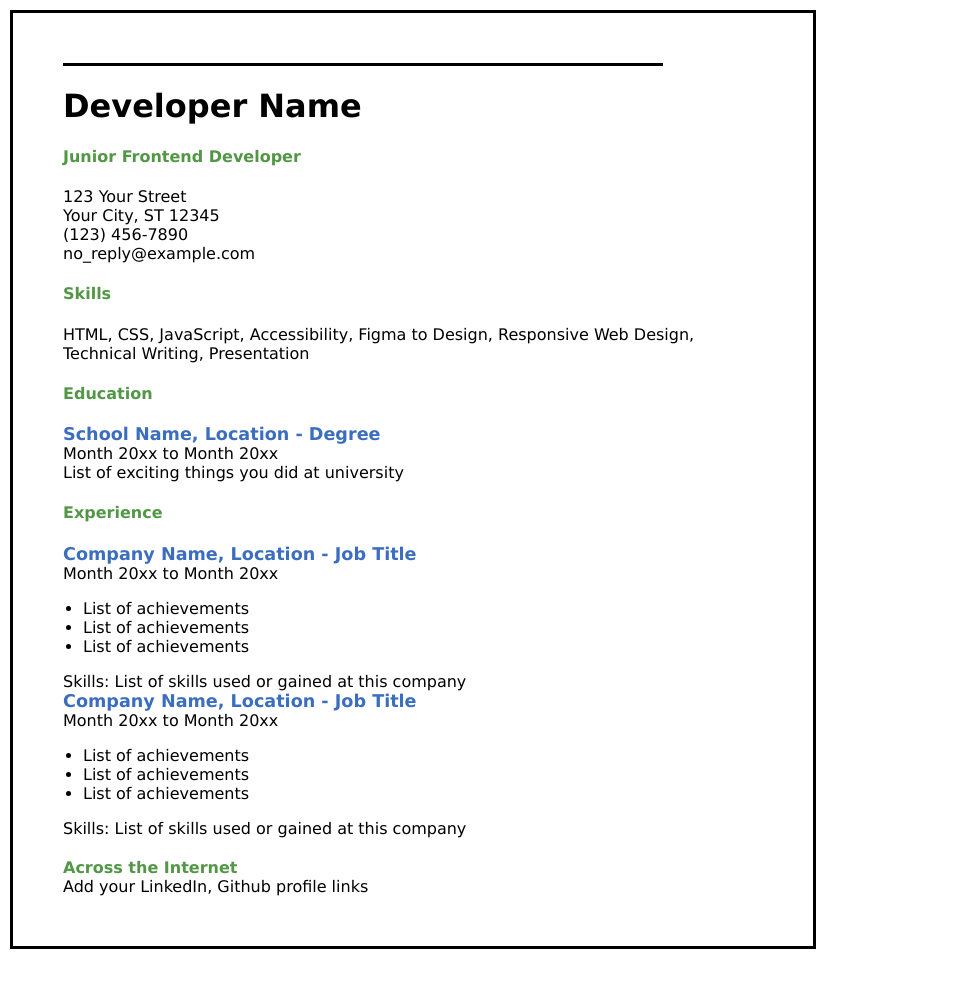
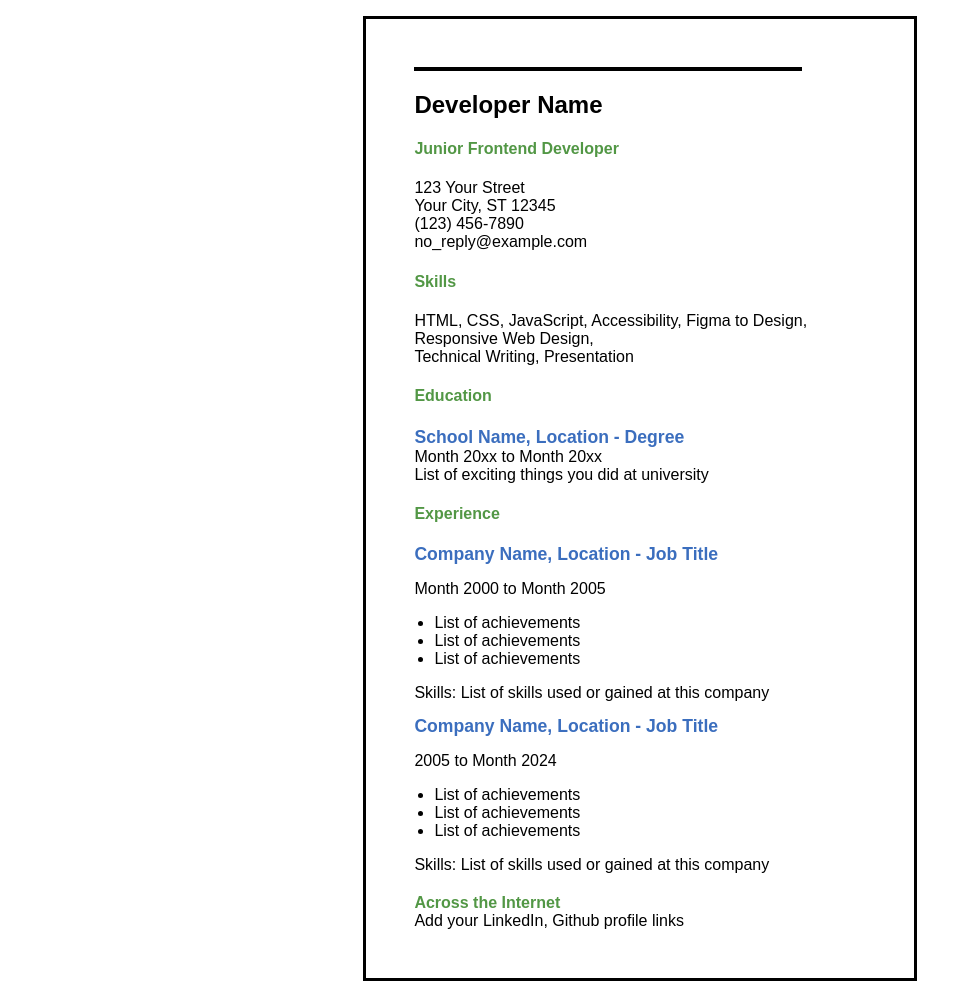
Before and after one commit to gladroe/Frontend-projects, a plain HTML site: page index.html in a window 1280 px wide. Shown: the whole page, without its empty margins (0-970 px from the left). Before the commit the page ends 959 px from the top, so only its background shows below. Drawn offline with Linux system fonts and the light colour scheme.

Commit message:
add README and HTML fixes.

```diff
--- a/index.html
+++ b/index.html
@@ -1,89 +1,88 @@
 <!DOCTYPE html>
 <html lang="en">
+
 <head>
 	<meta charset="UTF-8" />
-		<meta name="viewport" content="width=device-width, initial-scale=1.0" />
+	<meta name="viewport"
+		  content="width=device-width, initial-scale=1.0" />
 	<title>Resume - Junior Frontend Developer</title>
 
 	<!-- SEO Meta Tags -->
-		<meta
-			name="description"
+	<meta name="description"
 		  content="A single page CV for a junior Frontend Developer." />
-		<meta
-			name="keywords"
+	<meta name="keywords"
 		  content="CV, Resume, Frontend Developer, HTML, CSS, JavaScript, Web Development" />
-		<meta name="author" content="Junior Developer" />
+	<meta name="author"
+		  content="Junior Developer" />
 
 	<!-- Open Graph Meta Tags -->
-		<meta
-			property="og:title"
+	<meta property="og:title"
 		  content="Your Name - Junior Frontend Developer" />
-		<meta property="og:type" content="website" />
-		<meta property="og:url" content="https://herbert.github.io/cv/" />
-		<meta property="og:image" content="" />
-		<meta
-			property="og:description"
+	<meta property="og:type"
+		  content="website" />
+	<meta property="og:url"
+		  content="https://github.com/gladroe/singlepage-cv/tree/main" />
+	<meta property="og:image"
+		  content="https://thumb.ac-illust.com/65/6548c5765671eb381e561ac4beafbe0f_t.jpeg" />
+	<meta property="og:description"
 		  content="VC of a Junior Frontend Developer" />
 	<!-- Favicon -->
-		<link rel="icon" href="img/favicon.ico" type="image/x-icon" />
+	<link rel="icon"
+		  href="img/favicon.ico"
+		  type="image/x-icon" />
 </head>
 
-	<body
-		class="main"
+<body class="main"
 	  style="
 			display: flex;
 			flex-direction: column;
-			width: 700px;
-			margin: 10px;
-			padding: 50px;
+			justify-content: center;
+			max-width: 56.4vh;
+			min-width: 10vh;
+			margin: 2vh auto;
+
+			padding: 3rem;
 			border: 3px solid black;
-			font-family: 'Lucida Sans', 'Lucida Sans Regular', 'Lucida Grande',
-				'Lucida Sans Unicode', Geneva, Verdana, sans-serif;
-			font-size: 1rem;
-			font-style: normal;
-		">
+			font-family: sans-serif;">
 	<header class="header">
-			<div
-				style="
-					width: 600px;
-					height: 3px;
-					background-color: black;
-				"></div>
-			<h1>Developer Name</h1>
+		<hr style="width: 85%; margin: 0; border: 2px solid black" />
+		<h2>Developer Name</h2>
 		<h4 style="color: #529745">Junior Frontend Developer</h4>
 		<section class="header__contact">
 			<address style="font-style: inherit">
-					123 Your Street <br />
-					Your City, ST 12345 <br />
-					<a
-						href="tel:1234567890"
-						style="text-decoration: none; color: black"
-						>(123) 456-7890</a
-					>
+				123 Your Street
 				<br />
-					<a
-						href="mailto:no_reply@example.com"
-						style="text-decoration: none; color: black"
-						>no_reply@example.com</a
-					>
+				Your City, ST 12345
+				<br />
+				<a href="tel:1234567890"
+				   style="text-decoration: none; color: black">
+					(123) 456-7890
+				</a>
+				<br />
+				<a href="mailto:no_reply@example.com"
+				   style="text-decoration: none; color: black">
+					no_reply@example.com
+				</a>
 			</address>
 		</section>
 	</header>
 
 	<main>
 		<section class="main__skills">
-				<h4 class="section__title" style="color: #529745">Skills</h4>
+			<h4 class="section__title"
+				style="color: #529745">Skills</h4>
 			<p>
 				HTML, CSS, JavaScript, Accessibility, Figma to Design,
-					Responsive Web Design, <br />
+				Responsive Web Design,
+				<br />
 				Technical Writing, Presentation
 			</p>
 		</section>
 
 		<section class="main__education">
-				<h4 class="section__title" style="color: #529745">Education</h4>
-				<h3
-					style="
+			<h4 class="section__title"
+				style="color: #529745">Education</h4>
+			<h3 style="
 						color: #3b6ebe;
 						font-size: 1.1rem;
 						margin: 0;
@@ -92,7 +91,8 @@
 				School Name, Location - Degree
 			</h3>
 			<p style="margin: 0">
-					Month 20xx to Month 20xx <br />
+				Month 20xx to Month 20xx
+				<br />
 				List of exciting things you did at university
 			</p>
 
@@ -100,20 +100,25 @@
 		</section>
 
 		<section class="main__experience">
-				<h4 class="section__title" style="color: #529745">
+			<h4 class="section__title"
+				style="color: #529745">
 				Experience
 			</h4>
 			<article>
-					<h2
-						style="
+				<h2 style="
 							color: #3b6ebe;
 							font-size: 1.1rem;
-							margin: 0;
+
 							padding: 0;
 						">
 					Company Name, Location - Job Title
 				</h2>
-					<p style="margin: 0">Month 20xx to Month 20xx</p>
+				<p style="margin: 0">
+					Month
+					<time>2000</time>
+					to Month
+					<time>2005</time>
+				</p>
 				<ul style="padding-left: 20px">
 					<li>List of achievements</li>
 					<li>List of achievements</li>
@@ -125,16 +130,19 @@
 			</article>
 
 			<article>
-					<h2
-						style="
+				<h2 style="
 							color: #3b6ebe;
 							font-size: 1.1rem;
-							margin: 0;
+
 							padding: 0;
 						">
 					Company Name, Location - Job Title
 				</h2>
-					<p style="margin: 0">Month 20xx to Month 20xx</p>
+				<p style="margin: 0">
+					<time>2005</time>
+					to Month
+					<time>2024</time>
+				</p>
 				<ul style="padding-left: 20px">
 					<li>List of achievements</li>
 					<li>List of achievements</li>
@@ -153,4 +161,5 @@
 		<p style="margin: 0">Add your LinkedIn, Github profile links</p>
 	</footer>
 </body>
+
 </html>
```
Also changed, not shown: img/roadmap_html_cv.png (added), 1 other file. Lines whose indentation alone changed are shown as unchanged.
